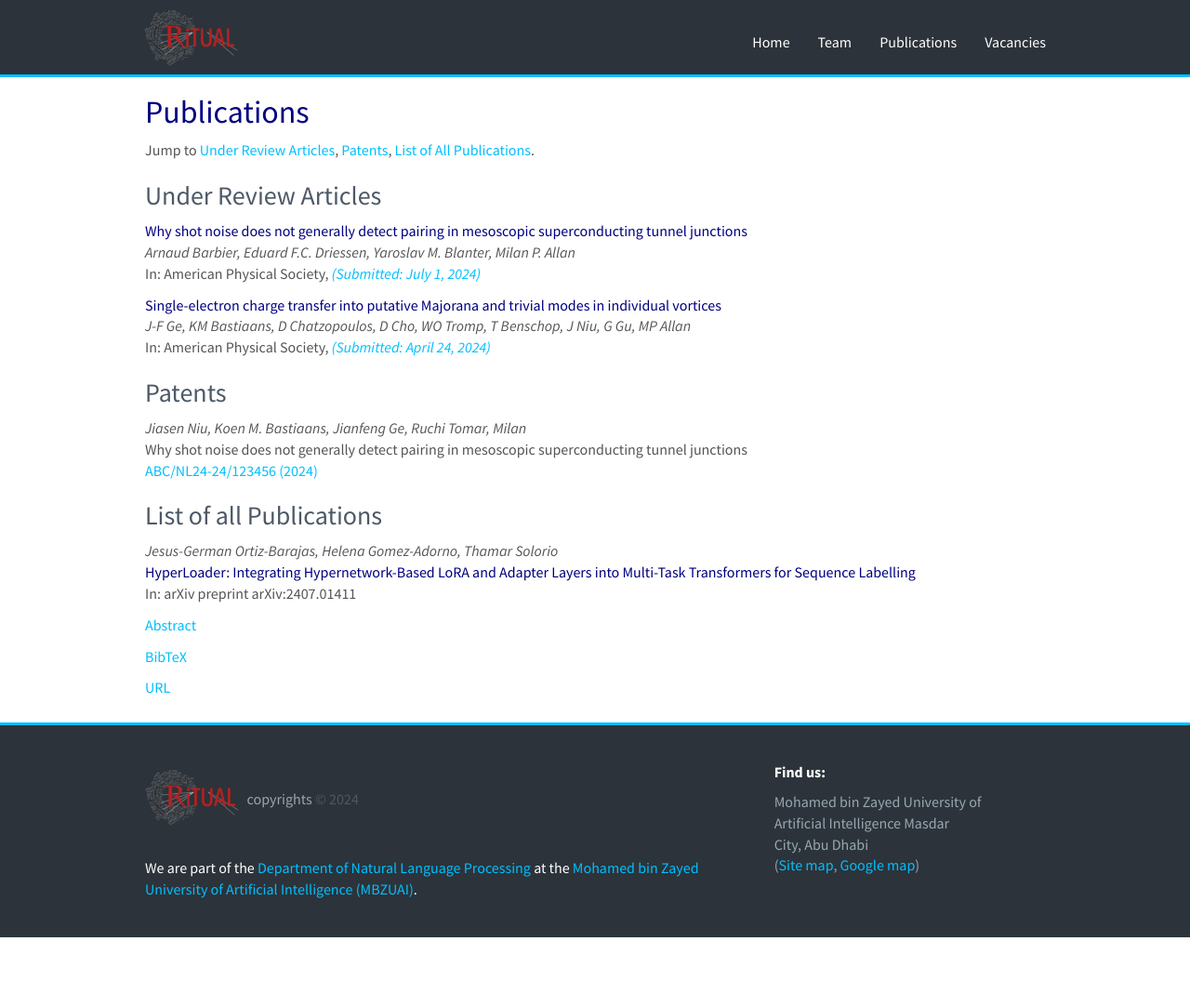
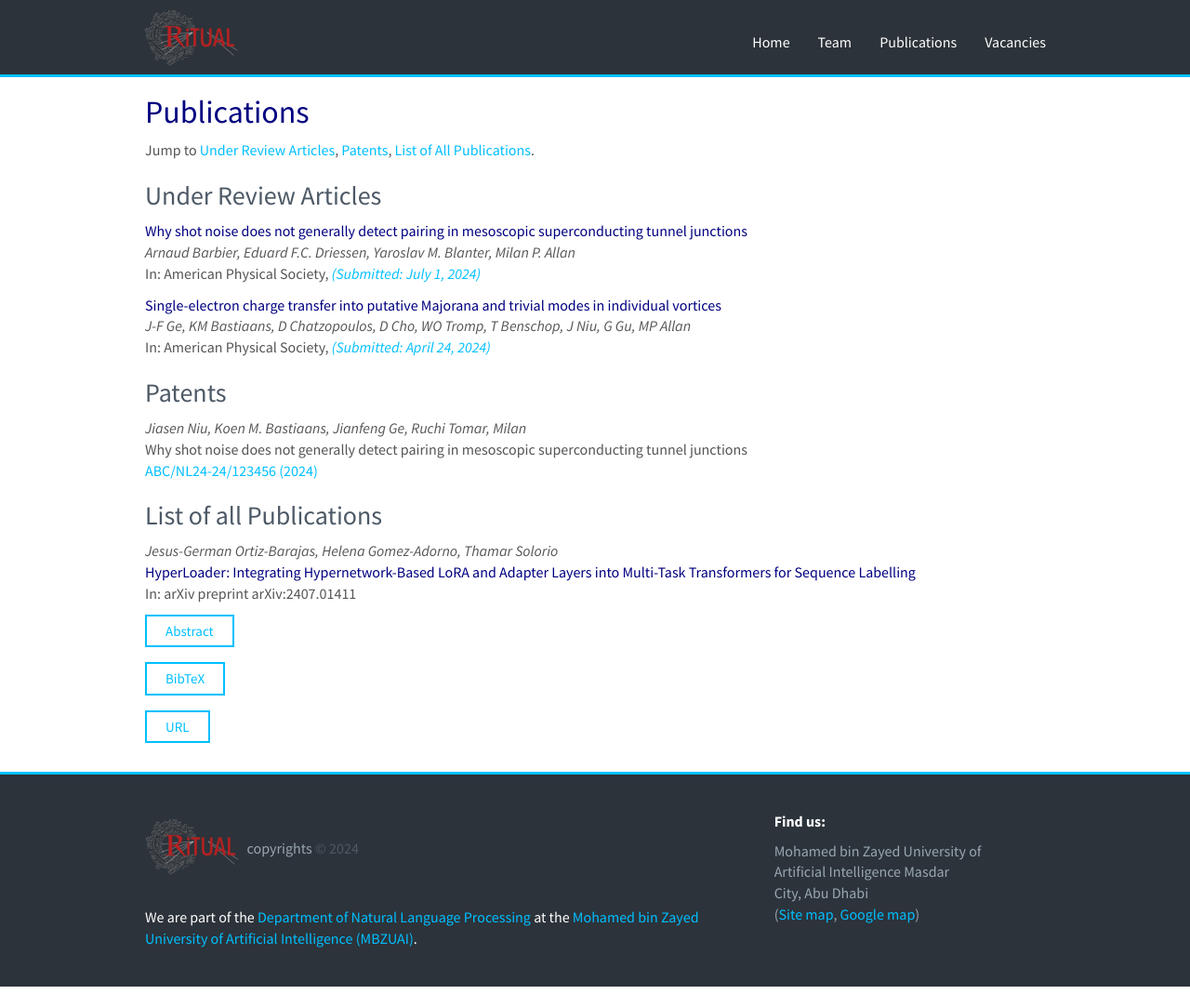
Before and after one commit to RamzaBasharat/MBZUAI, a Jekyll site: the page built from _pages/publications.md, in a window 1280 px wide and 1083 px high. Shown: the whole window at 93% size. Built offline with Jekyll 4.4.1, drawn with Linux system fonts in a browser that asks for light colours; nearby versions of some CDN libraries.

Commit message:
designing publishing page

```diff
--- a/css/main.scss
+++ b/css/main.scss
@@ -137,7 +137,7 @@ color:#99a7b2;
 }
 
 //------------------------- small button for publications-----------------------------
-.small-navy-btn {
+.custom-navy-btn {
     display: inline-block;
     padding: 5px 20px;
     font-size: 15px;
@@ -151,7 +151,7 @@ color:#99a7b2;
     margin: 0 10px 5px 0px;
 }
 
-.small-navy-btn:hover {
+.custom-navy-btn:hover {
     color: #fff;
     background-color: #00bfff; /* Darker background color on hover */
     transform: scale(1.02); /* Slightly enlarge the button on hover */
```
